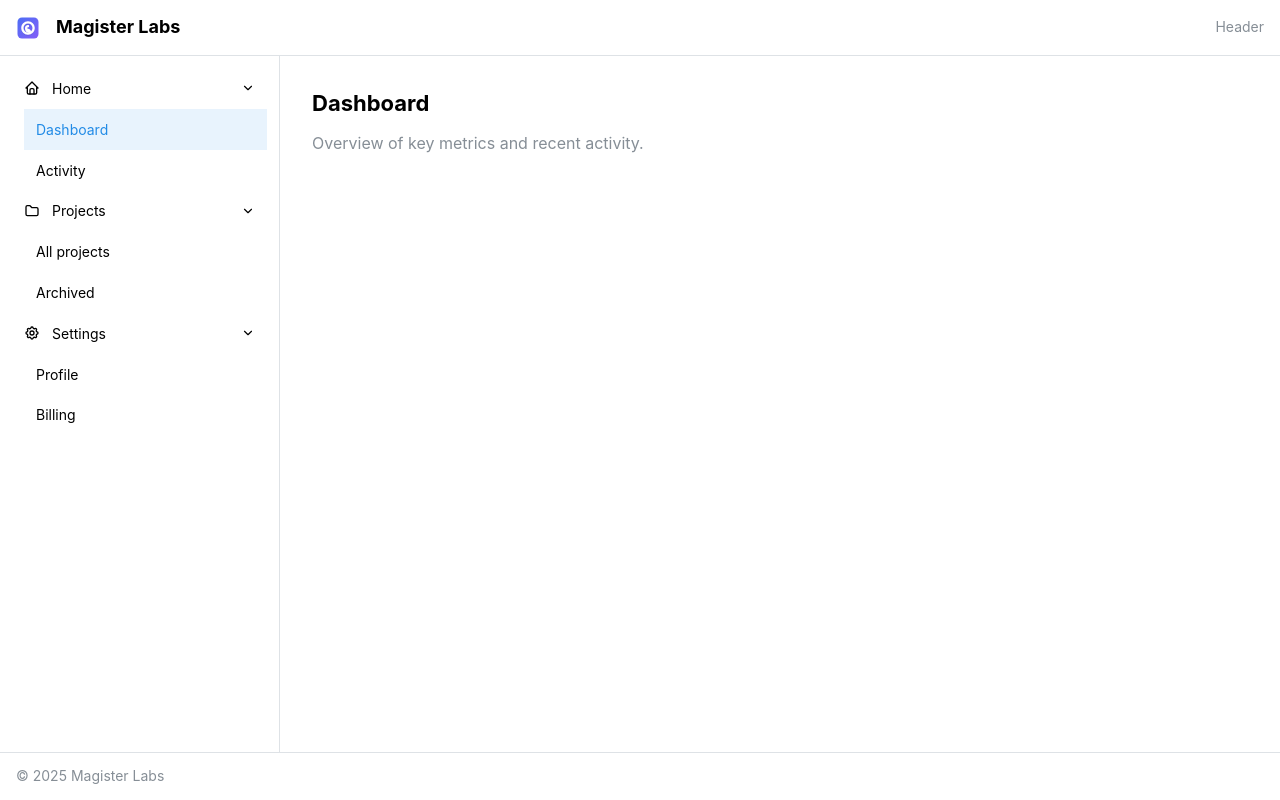
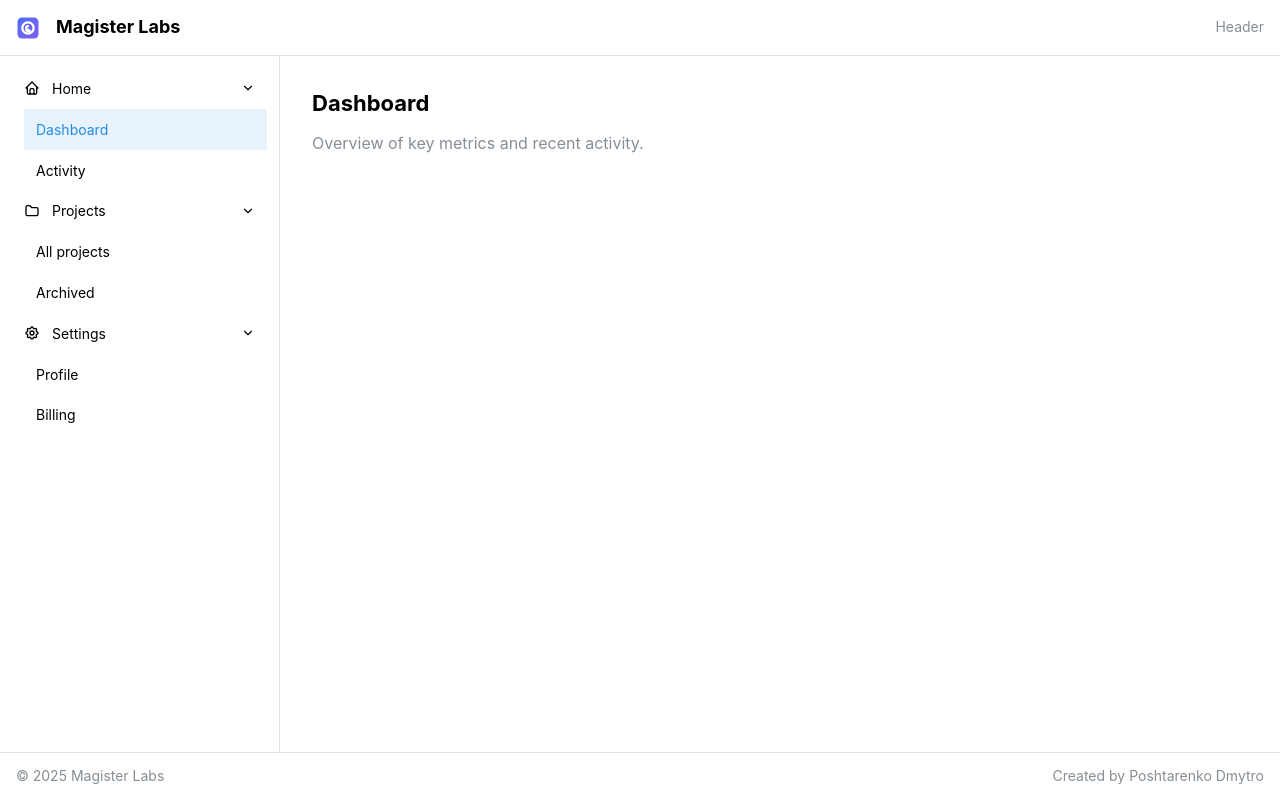
Before and after one commit to dmytro-poshtarenko/magister-labs, a React (Vite) app: page /dashboard in a window 1280 px wide. Built offline with nearby package versions, Linux system fonts and the light colour scheme.

Commit message:
add author info

```diff
--- a/package.json
+++ b/package.json
@@ -1,7 +1,9 @@
 {
   "name": "magister-labs",
+  "author": "Dmytro Poshtarenko",
+  "license": "MIT",
   "private": true,
-  "version": "0.0.0",
+  "version": "1.0.0",
   "type": "module",
   "scripts": {
     "dev": "vite",
--- a/src/App.tsx
+++ b/src/App.tsx
@@ -82,6 +82,7 @@ function App(): ReactElement {
       <AppShell.Footer>
         <Group h="100%" px="md" justify="space-between">
           <Text size="sm" c="dimmed">© {new Date().getFullYear()} Magister Labs</Text>
+          <Text size="sm" c="dimmed">Created by Poshtarenko Dmytro</Text>
         </Group>
       </AppShell.Footer>
     </AppShell>
```
